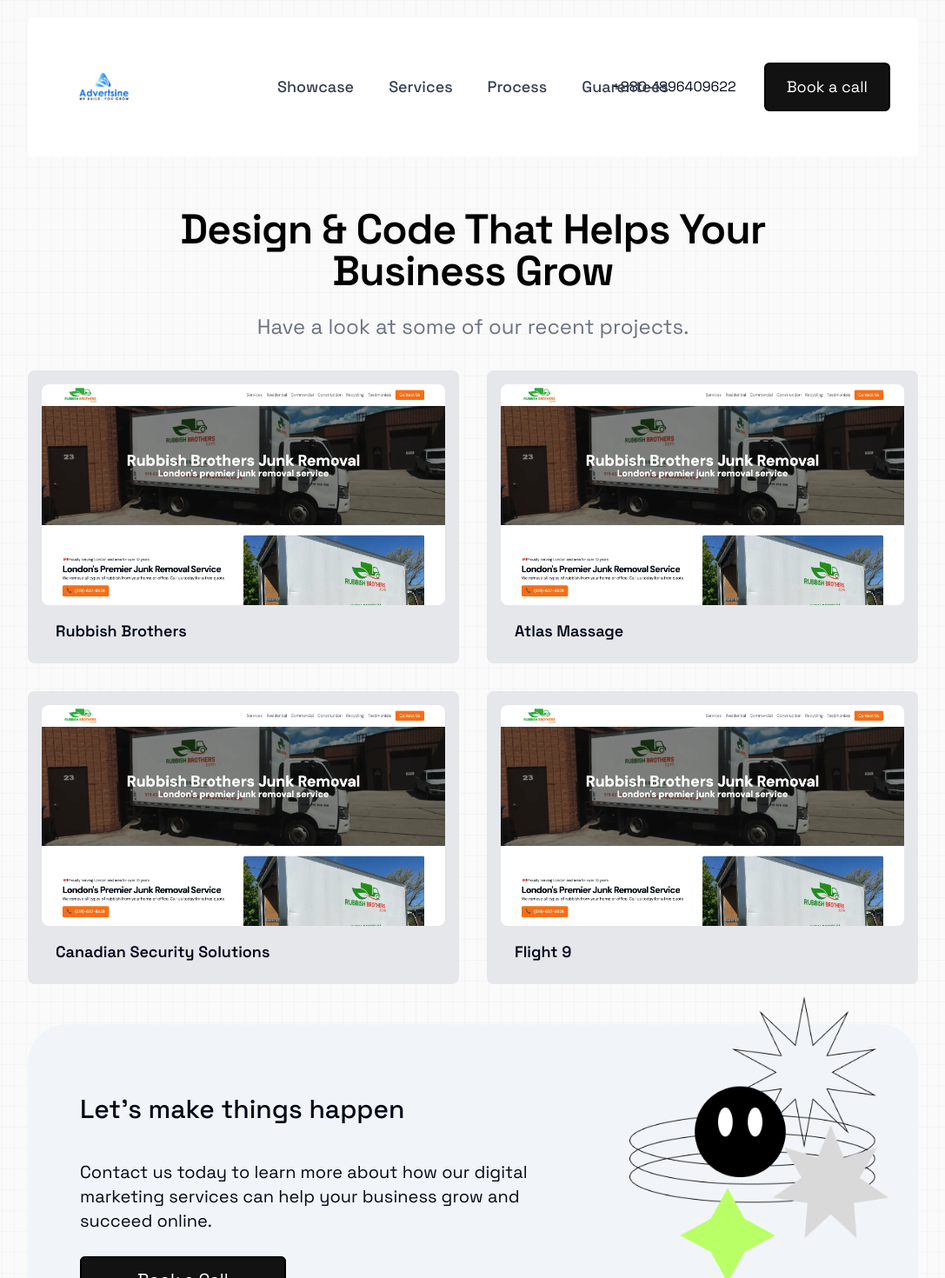
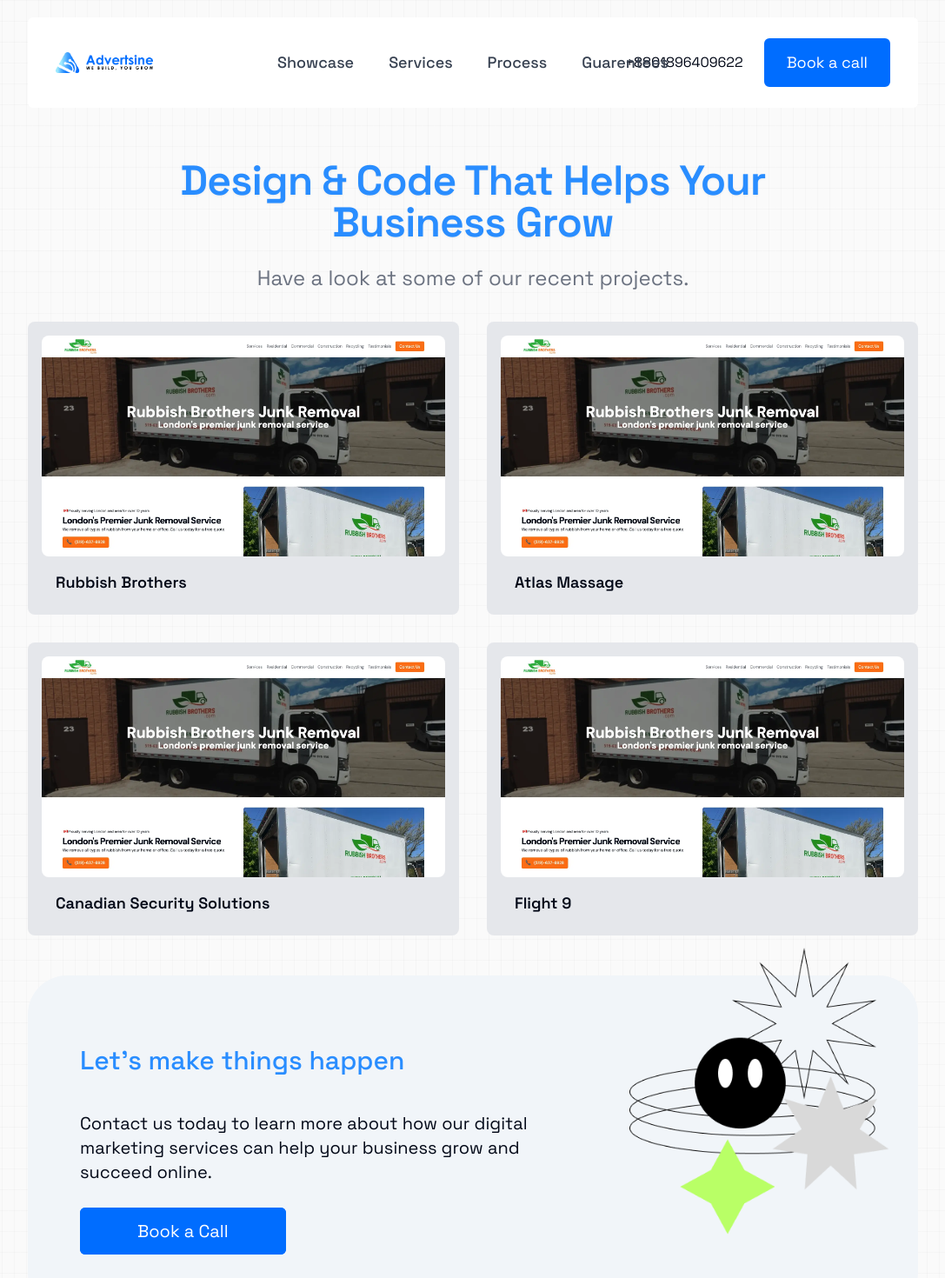
Before and after one commit to thebookish/advertsine-portfolio, a Next.js app: page /showcase in a window 1280 px wide. Shown: the top 1470 px of the page at 87% size, without its empty margins (96-1183 px from the left). Built offline with nearby package versions, Linux system fonts and the light colour scheme.

Commit message:
added favicon and changed brand color

```diff
--- a/app/layout.tsx
+++ b/app/layout.tsx
@@ -14,7 +14,7 @@
         url: 'https://www.advertsine.com/images/banner.png',
         width: 1200,
         height: 630,
-        alt: 'Bird Logo',
+        alt: 'advertsine logo',
       },
     ],
   },
--- a/app/meeting/page.tsx
+++ b/app/meeting/page.tsx
@@ -27,7 +27,7 @@
       <ShowcaseNavbar />
       <div className="md:px-0 px-6 xl:w-4/5 2xl:w-[68%] justify-between md:mt-14 md:flex mx-auto  ">
         <div className="md:w-2/5">
-          <h1 className="text-4xl font-semibold pt-10   ">Let&apos;s Meet</h1>
+          <h1 className="text-4xl text-[#298dff] font-semibold pt-10   ">Let&apos;s Meet</h1>
           <p className="text-lg text-gray-500 py-4">
             We are always excited to meet new people and discuss new projects.
             Please feel free to book a meeting with us.
--- a/app/page.tsx
+++ b/app/page.tsx
@@ -75,7 +75,7 @@
       >
         <Link href={"/"}>
           <Image
-            src={"/logo/logo.webp"}
+            src={"/logo/navlogo.webp"}
             alt="Logo"
             width={1000}
             height={1000}
@@ -131,9 +131,9 @@
   hover:bg-[#abcbff]
   rounded-[6px]
   border-2
-  border-black
+  border-[#006dff]
   text-white
-  bg-[#121212]
+  bg-[#006dff]
   transition
   duration-200
      hover:shadow-[1px_1px_rgba(0,0,0),2px_2px_rgba(0,0,0),3px_3px_rgba(0,0,0),4px_4px_rgba(0,0,0),5px_5px_0px_0px_rgba(0,0,0)] dark:shadow-[1px_1px_rgba(255,255,255),2px_2px_rgba(255,255,255),3px_3px_rgba(255,255,255),4px_4px_rgba(255,255,255),5px_5px_0px_0px_rgba(255,255,255)] "
@@ -159,13 +159,13 @@
   <div className="mt-10 flex flex-col md:flex-row justify-center items-center gap-4">
     <Link
       href="/meeting"
-      className="py-3 px-10 md:px-16 md:text-xl hover:bg-[#abcbff] rounded-[6px] border-2 border-black dark:border-white bg-[#121212] text-white transition duration-200 hover:shadow-[1px_1px_rgba(0,0,0),2px_2px_rgba(0,0,0),3px_3px_rgba(0,0,0),4px_4px_rgba(0,0,0),5px_5px_0px_0px_rgba(0,0,0)] dark:shadow-[1px_1px_rgba(255,255,255),2px_2px_rgba(255,255,255),3px_3px_rgba(255,255,255),4px_4px_rgba(255,255,255),5px_5px_0px_0px_rgba(255,255,255)]"
+      className="py-3 px-10 md:px-16 md:text-xl hover:bg-[#abcbff] rounded-[6px] border-2 border-[#006dff] dark:border-white bg-[#006dff] text-white transition duration-200 hover:shadow-[1px_1px_rgba(0,0,0),2px_2px_rgba(0,0,0),3px_3px_rgba(0,0,0),4px_4px_rgba(0,0,0),5px_5px_0px_0px_rgba(0,0,0)] dark:shadow-[1px_1px_rgba(255,255,255),2px_2px_rgba(255,255,255),3px_3px_rgba(255,255,255),4px_4px_rgba(255,255,255),5px_5px_0px_0px_rgba(255,255,255)]"
     >
       Book a Call
     </Link>
     <Link
       href="/showcase"
-      className="bg-white py-3 px-10 md:px-16 md:text-xl border-4 border-black rounded-[6px] hover:shadow-[1px_1px_rgba(0,0,0),2px_2px_rgba(0,0,0),3px_3px_rgba(0,0,0),4px_4px_rgba(0,0,0),5px_5px_0px_0px_rgba(0,0,0)] dark:shadow-[1px_1px_rgba(255,255,255),2px_2px_rgba(255,255,255),3px_3px_rgba(255,255,255),4px_4px_rgba(255,255,255),5px_5px_0px_0px_rgba(255,255,255)]"
+      className="bg-white py-3 px-10 md:px-16 md:text-xl border-4 border-[#77cbff] rounded-[6px] hover:shadow-[1px_1px_rgba(0,0,0),2px_2px_rgba(0,0,0),3px_3px_rgba(0,0,0),4px_4px_rgba(0,0,0),5px_5px_0px_0px_rgba(0,0,0)] dark:shadow-[1px_1px_rgba(255,255,255),2px_2px_rgba(255,255,255),3px_3px_rgba(255,255,255),4px_4px_rgba(255,255,255),5px_5px_0px_0px_rgba(255,255,255)]"
     >
       Showcase
     </Link>
@@ -175,7 +175,7 @@
 
           <div className="grid grid-cols-2 md:grid-cols-4 gap-4 items-center text-left justify-items-start md:justify-items-center mx-auto mt-10 md:mt-16">
     <BoxReveal boxColor="#3b82f6" duration={0.5}>
-      <p className="md:text-xl font-semibold flex gap-x-2 md:gap-x-4 items-center">
+      <p className="md:text-xl text-[#298dff] font-semibold flex gap-x-2 md:gap-x-4 items-center">
         <PiCheckBold className="text-xl text-blue-500" />
         Design
       </p>
@@ -187,7 +187,7 @@
       </p>
     </BoxReveal>
     <BoxReveal boxColor="#3b82f6" duration={0.5}>
-      <p className="md:text-xl font-semibold flex gap-x-2 md:gap-x-4 items-center">
+      <p className="md:text-xl text-[#298dff] font-semibold flex gap-x-2 md:gap-x-4 items-center">
         <PiCheckBold className="text-xl text-blue-500" />
         Marketing
       </p>
@@ -263,7 +263,7 @@
             {services.map((service) => (
               <div
                 key={service.title}
-                className="flex flex-col justify-between h-full space-y-4 text-center bg-gray-100 p-4 cursor-pointer hover:scale-105 transition-transform rounded-md"
+                className="flex flex-col text-[#298dff] justify-between h-full space-y-4 text-center bg-gray-100 p-4 cursor-pointer hover:scale-105 transition-transform rounded-md"
               >
                 <Image
                   src={service.icon}
@@ -381,7 +381,7 @@
       />
     </h1>
     <p className="text-xl text-gray-500">+880-1338219333</p>
-    <p className="text-xl text-gray-500">support@advertsine.com</p>
+    <p className="text-xl text-[#298dff]">support@advertsine.com</p>
   </div>
 
   <div className="flex flex-col items-center md:flex-row md:justify-center md:gap-x-4 mt-10 text-center text-gray-600">
--- a/app/showcase/page.tsx
+++ b/app/showcase/page.tsx
@@ -18,7 +18,7 @@
       <section className="md:px-0 mx-6 xl:w-4/5 2xl:w-[68%] md:mx-auto">
         <div className="flex items-center justify-center relative">
           <WordFadeIn
-            className="text-3xl pt-20 lg:text-5xl font-semibold max-w-3xl mx-auto md:text-center   z-20  "
+            className="text-3xl text-[#298dff] pt-20 lg:text-5xl font-semibold max-w-3xl mx-auto md:text-center   z-20  "
             words="Design & Code That Helps Your Business Grow"
           />
         </div>
--- a/components/demos/cover-demo.tsx
+++ b/components/demos/cover-demo.tsx
@@ -12,7 +12,7 @@
         relative
          z-20
          bg-clip-text
-          text-transparent bg-gradient-to-b from-neutral-800 via-neutral-700 to-neutral-700 dark:from-neutral-800 dark:via-white dark:to-white">
+          text-[#298dff] bg-gradient-to-b from-neutral-800 via-neutral-700 to-neutral-700 dark:from-neutral-800 dark:via-white dark:to-white">
         Elevate your brand with <br />  <Cover>Advertsine Marketing Services</Cover>
       </h1>
     </div>
--- a/components/demos/word-pull-up-demo.tsx
+++ b/components/demos/word-pull-up-demo.tsx
@@ -3,7 +3,7 @@
 export function WordPullUpDemo() {
   return (
     <WordPullUp
-    className="text-3xl md:text-5xl md:text-center font-medium"
+    className="text-3xl text-[#298dff] md:text-5xl md:text-center font-medium"
       words="Built from the ground up"
     />
   );
--- a/components/footer.tsx
+++ b/components/footer.tsx
@@ -15,7 +15,7 @@
           />{" "}
         </h1>
         <p className="text-left  text-xl  text-gray-500">+880-1896409622</p>
-        <p className="text-left  text-xl  text-gray-500">
+        <p className="text-left  text-[#298dff] text-xl  text-gray-500">
           support@advertsine.com
         </p>
       </div>
--- a/components/showcase-navbar.tsx
+++ b/components/showcase-navbar.tsx
@@ -32,8 +32,8 @@
     >
       <Link href="/">
       <Image
-        src="/logo/logo.webp"
-        alt="Bird Logo"
+        src="/logo/navlogo.webp"
+        alt="nav Logo"
         width={1000}
         height={1000}
         className="w-28"
@@ -66,8 +66,8 @@
 
       <div className="flex items-center gap-x-4">
       <a href="tel:5193191562" className="hidden xl:flex">
-              <button className="px-4 py-2  rounded-md flex items-center gap-x-3 ">
-              +880-1896409622
+              <button className="px-2 py-2  rounded-md flex items-center gap-x-3 ">
+              +8801896409622
               </button>
             </a>
 
@@ -79,9 +79,9 @@
       hover:bg-[#abcbff]
       rounded-[6px]
       border-2
-      border-black
+      border-[#006dff]
       dark:border-white
-           bg-[#121212]
+           bg-[#006dff]
        text-white
        transition
        duration-200
--- a/components/ui/lets-make-things-happen.tsx
+++ b/components/ui/lets-make-things-happen.tsx
@@ -9,7 +9,7 @@
      my-10 md:py-20  md:mx-auto
     bg-accent rounded-[45px] p-[50px] md:p-[60px] relative">
       <div className="md:pr-[22rem]">
-        <p className="text-3xl font-medium">
+        <p className="text-3xl text-[#298dff] font-medium">
           Let&apos;s make things happen
         </p>
 
@@ -28,9 +28,9 @@
       hover:bg-[#abcbff]
       rounded-[6px]
       border-2
-      border-black
+      border-[#006dff]
       dark:border-white
-       bg-[#121212]
+       bg-[#006dff]
        text-white
        transition
        duration-200
```
Also changed, not shown: public/logo/navlogo.webp (added), 1 other file (tests, documents, lock files or other folders).
